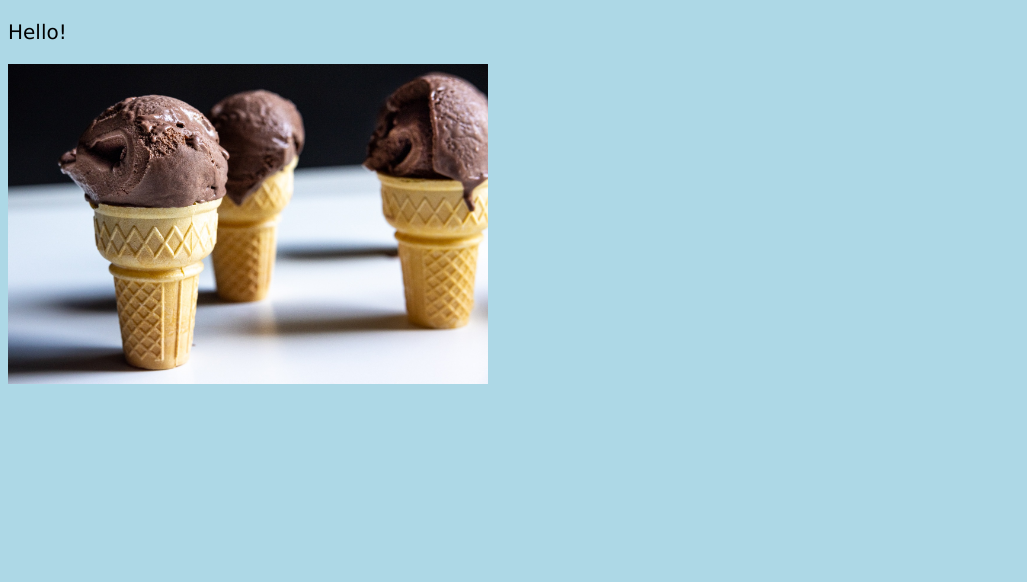
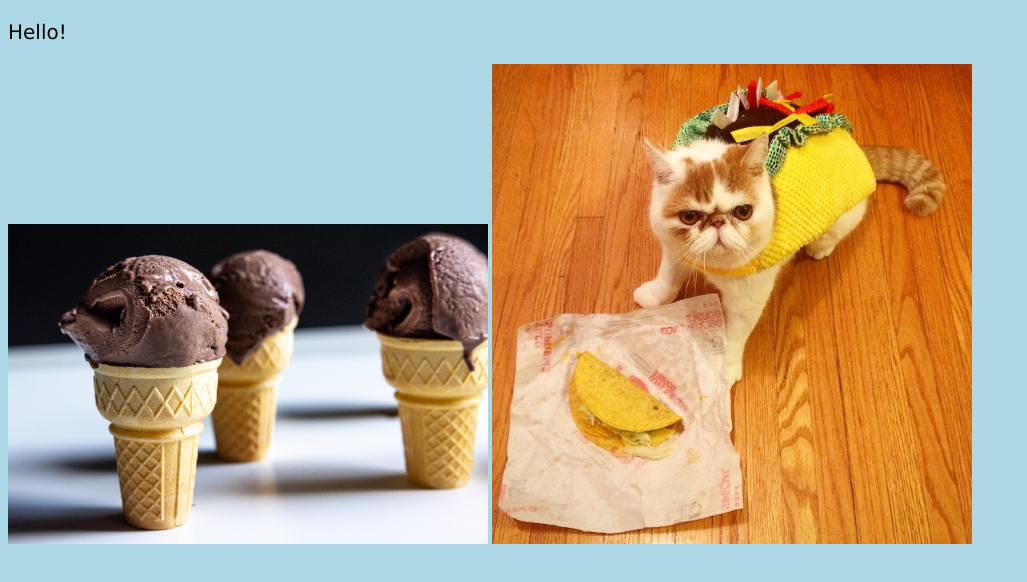
Before and after one commit to IsaacHartley/isaachartley.github.io, a plain HTML site: page index.html in a window 1280 px wide. Shown: the whole page, without its empty margins (0-1027 px from the left). Drawn offline with Linux system fonts and the light colour scheme.

Commit message:
Update index.html

```diff
--- a/index.html
+++ b/index.html
@@ -19,5 +19,6 @@
   <body>
     <p>Hello!</p>
     <img src="/Ice_Cream_Compressed-43.jpg" alt="Ice Cream!!!!!!">
+    <img src="/cat-taco.jpg" alt="Taco Cat!!!!!!!!">
   </body>
 </html>
```
